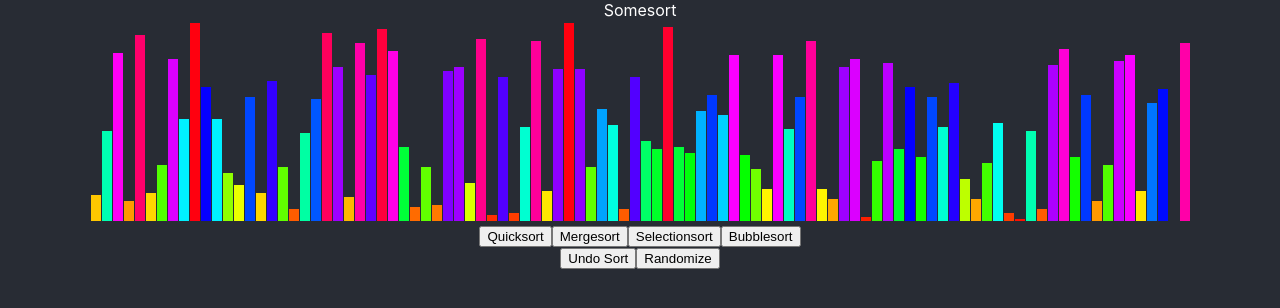
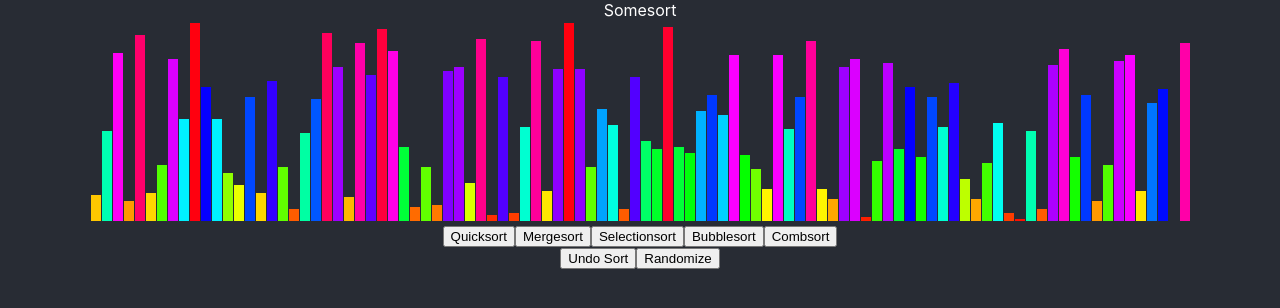
Before and after one commit to EthanThatOneKid/somesort, a React (Create React App) app: page / in a window 1280 px wide. Shown: the top 308 px of the page. Built offline with nearby package versions, Linux system fonts and the light colour scheme.

Commit message:
implemented combsort

```diff
--- /dev/null
+++ b/src/algorithms/combsort.ts
@@ -0,0 +1,25 @@
+import SortList from '../SortList';
+
+const combsort = (list: SortList): void => {
+  const shrinkFactor = 1.3;
+  const len: number = list.getSize();
+  let gap: number = len;
+  let sorted = false;
+  while (!sorted) {
+    gap = Math.floor(gap / shrinkFactor);
+    if (gap <= 1) {
+      gap = 1;
+      sorted = true;
+    }
+    let i = 0;
+    while (i + gap < len) {
+      if (list.at(i) > list.at(i + gap)) {
+        list.swap(i, i + gap);
+        sorted = false;
+      }
+      i++;
+    }
+  }
+};
+
+export default combsort;
--- a/src/algorithms/index.ts
+++ b/src/algorithms/index.ts
@@ -3,6 +3,7 @@ import quicksort from './quicksort';
 import mergesort from './mergesort';
 import selectionsort from './selectionsort';
 import bubblesort from './bubblesort';
+import combsort from './combsort';
 
 type Algorithm = {
   best: string;
@@ -34,6 +35,11 @@ const algorithms: AlgorithmMap = {
     best: 'n',
     worst: 'n^2',
     sort: bubblesort
+  },
+  Combsort: {
+    best: 'n log(n)',
+    worst: 'n^2',
+    sort: combsort
   }
 };
 
```
